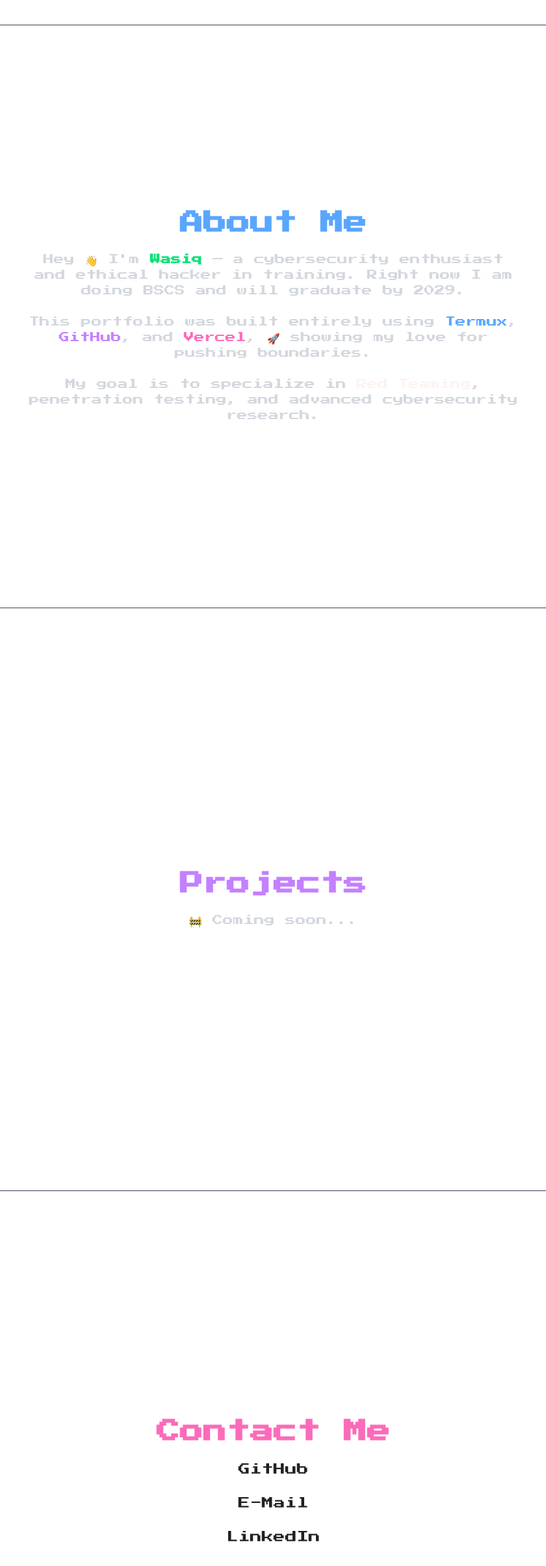
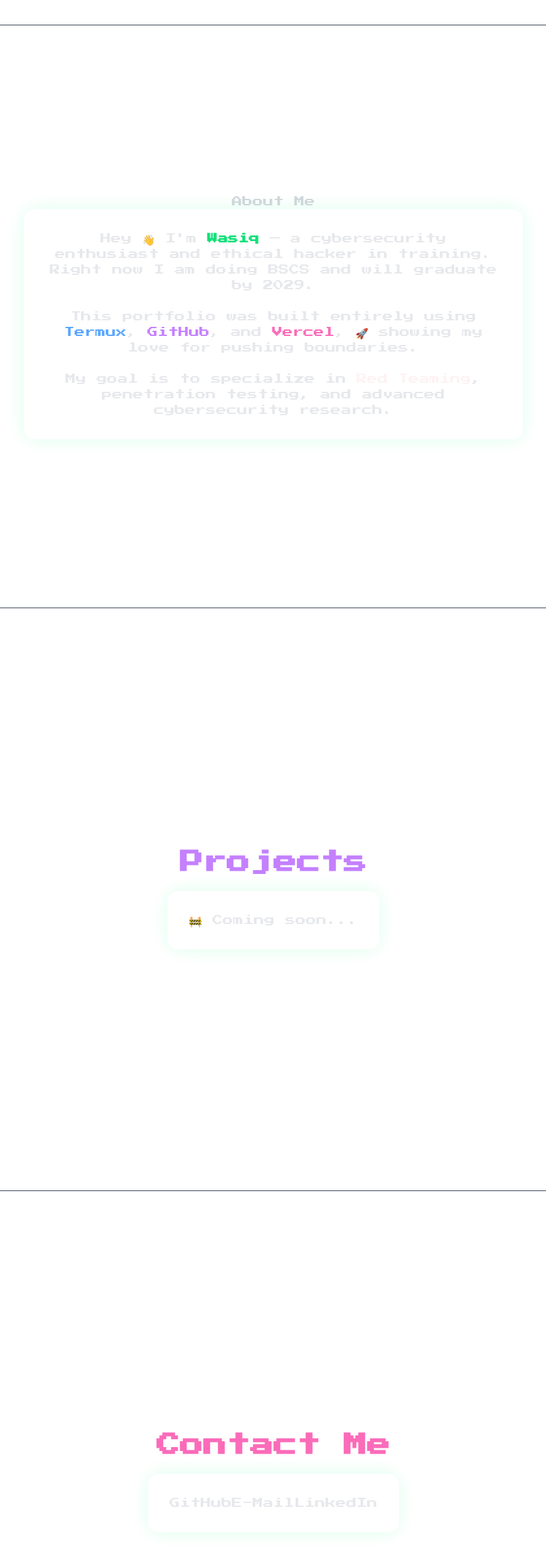
Before and after one commit to Wasiq2006/portfolio-next, a Next.js app: page / in a window 1280 px wide. Shown: the part 810-3220 px from the top of the page at 65% size, without its empty margins (223-1063 px from the left). Built offline with nearby package versions, Linux system fonts and the light colour scheme.

Commit message:
Add glass cards to sections for readability

```diff
--- a/pages/index.js
+++ b/pages/index.js
@@ -97,7 +97,7 @@ export default function Home() {
                 initial="hidden"
                 whileInView="visible"
                  viewport={{ once: false, amount: 0.3 }}
-                className="text-4xl font-bold text-blue-400 mb-6"
+                className="max-w-3xl text-gray-300 space-y-6"
               >
                 About Me
               </motion.h2>
@@ -106,7 +106,7 @@ export default function Home() {
                 initial="hidden"
                 whileInView="visible"
                  viewport={{ once: false, amount: 0.3 }}
-                className="max-w-3xl text-gray-300 space-y-6"
+                className="max-w-3xl space-y-6 p-8 text-gray-200 bg-white/5 backdrop-blur-xl border border-white/10 rounded-2xl shadow-[0_0_30px_rgba(0,255,150,0.15)]"
               >
                 <p>
                   Hey 👋 I'm <span className="text-green-400 font-bold">Wasiq</span> —
@@ -148,7 +148,7 @@ export default function Home() {
                 initial="hidden"
                 whileInView="visible"
                  viewport={{ once: false, amount: 0.3 }}
-                className="text-gray-300 max-w-2xl"
+                className="max-w-3xl space-y-6 p-8 text-gray-200 bg-white/5 backdrop-blur-xl border border-white/10 rounded-2xl shadow-[0_0_30px_rgba(0,255,150,0.15)]"
               >
                 🚧 Coming soon...
               </motion.p>
@@ -175,7 +175,7 @@ export default function Home() {
                 initial="hidden"
                 whileInView="visible"
                  viewport={{ once: false, amount: 0.3 }}
-                className="flex flex-col gap-6 text-lg"
+                className="max-w-3xl space-y-6 p-8 text-gray-200 bg-white/5 backdrop-blur-xl border border-white/10 rounded-2xl shadow-[0_0_30px_rgba(0,255,150,0.15)]"
               >
                 <a
                   href="https://github.com/Wasiq2006"
```
